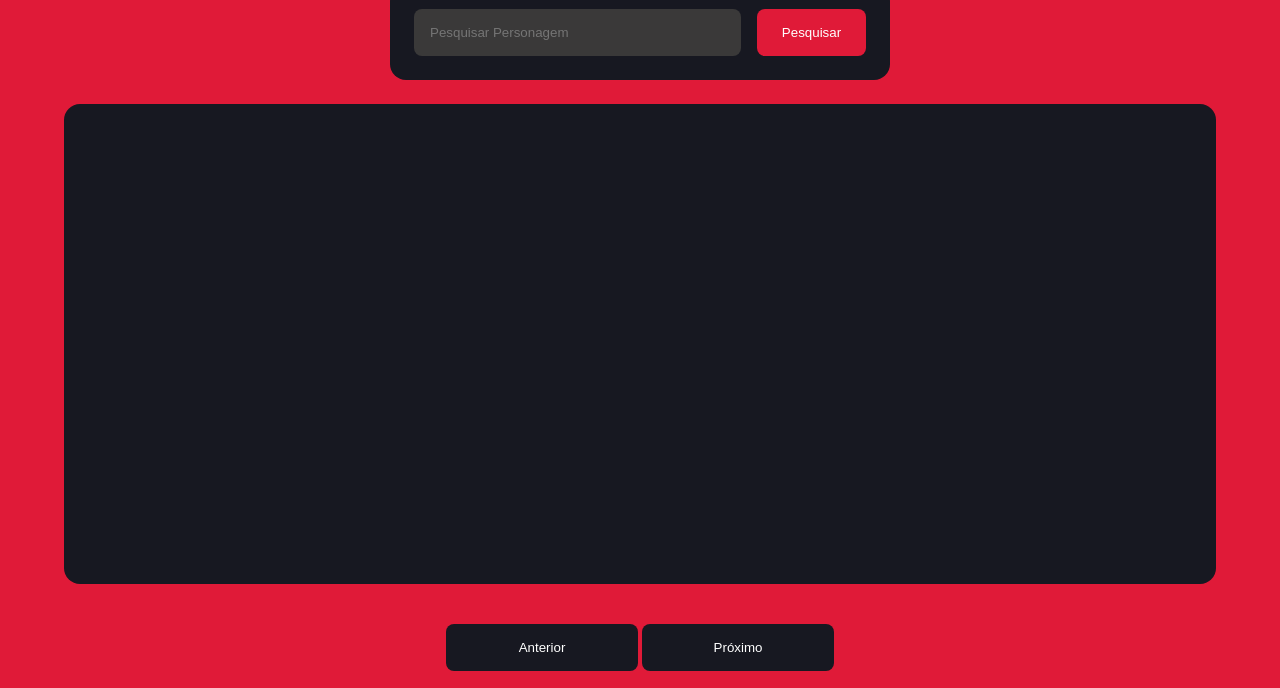
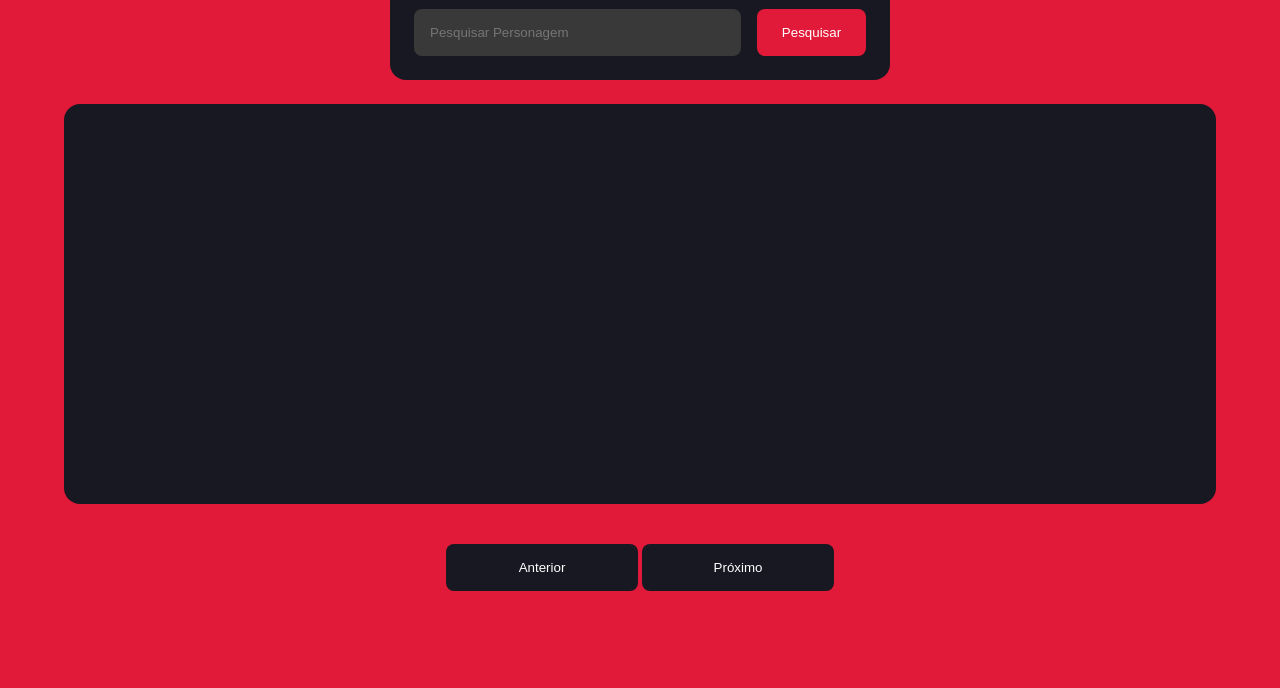
Before and after one commit to jorginhosilva/site-personagens, a plain HTML site: page index.html in a window 1280 px wide. Shown: the part 112-800 px from the top of the page. Drawn offline with Linux system fonts and the light colour scheme.

Commit message:
ultima alteração, por hoje

```diff
--- a/styles.css
+++ b/styles.css
@@ -118,6 +118,6 @@ a {
 .container > .personagens {
     width: 90%;
     max-width: 90%;
-    height: 30rem;
+    height: 25rem;
     background-color: #171821;
 }
```
